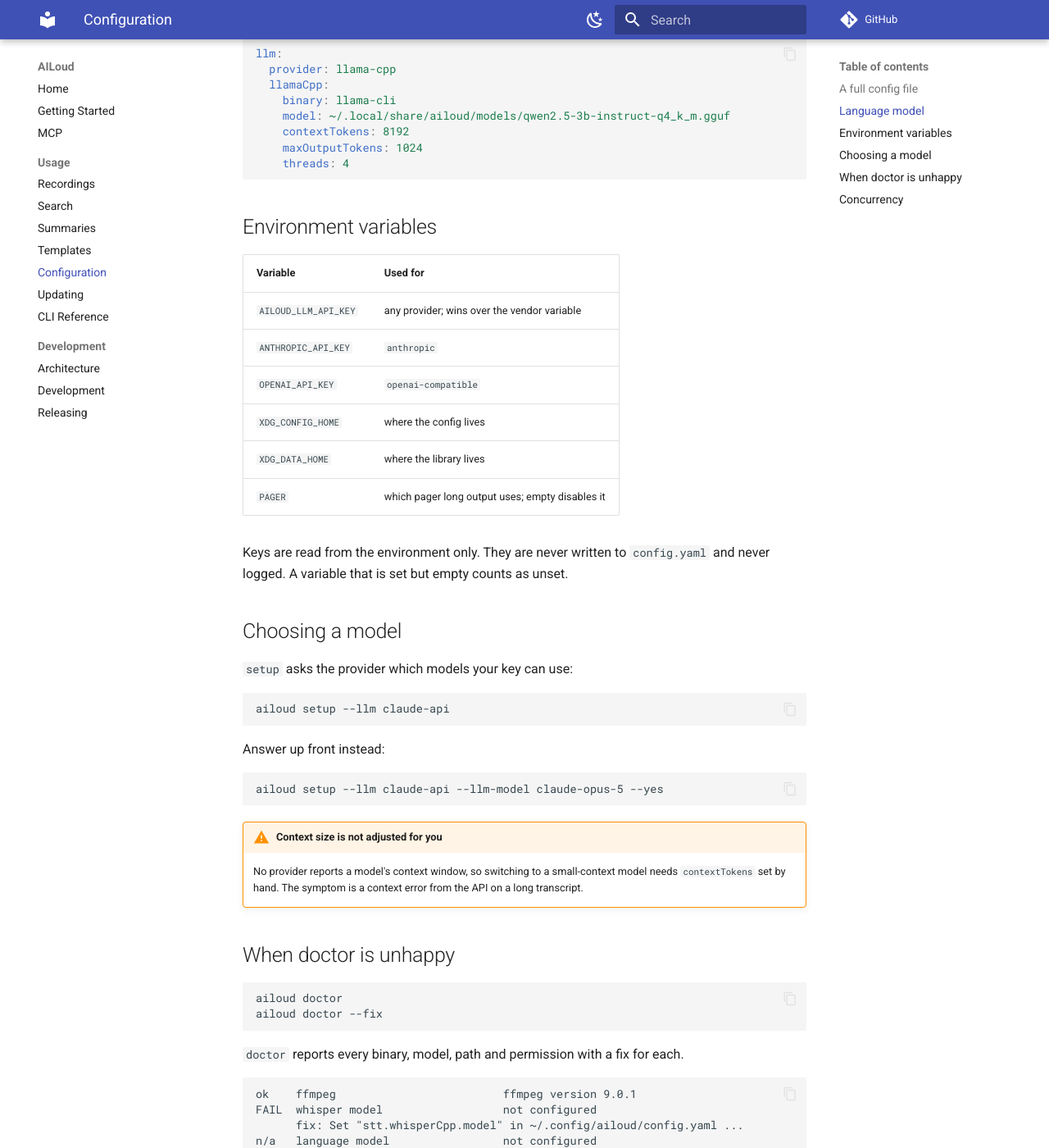
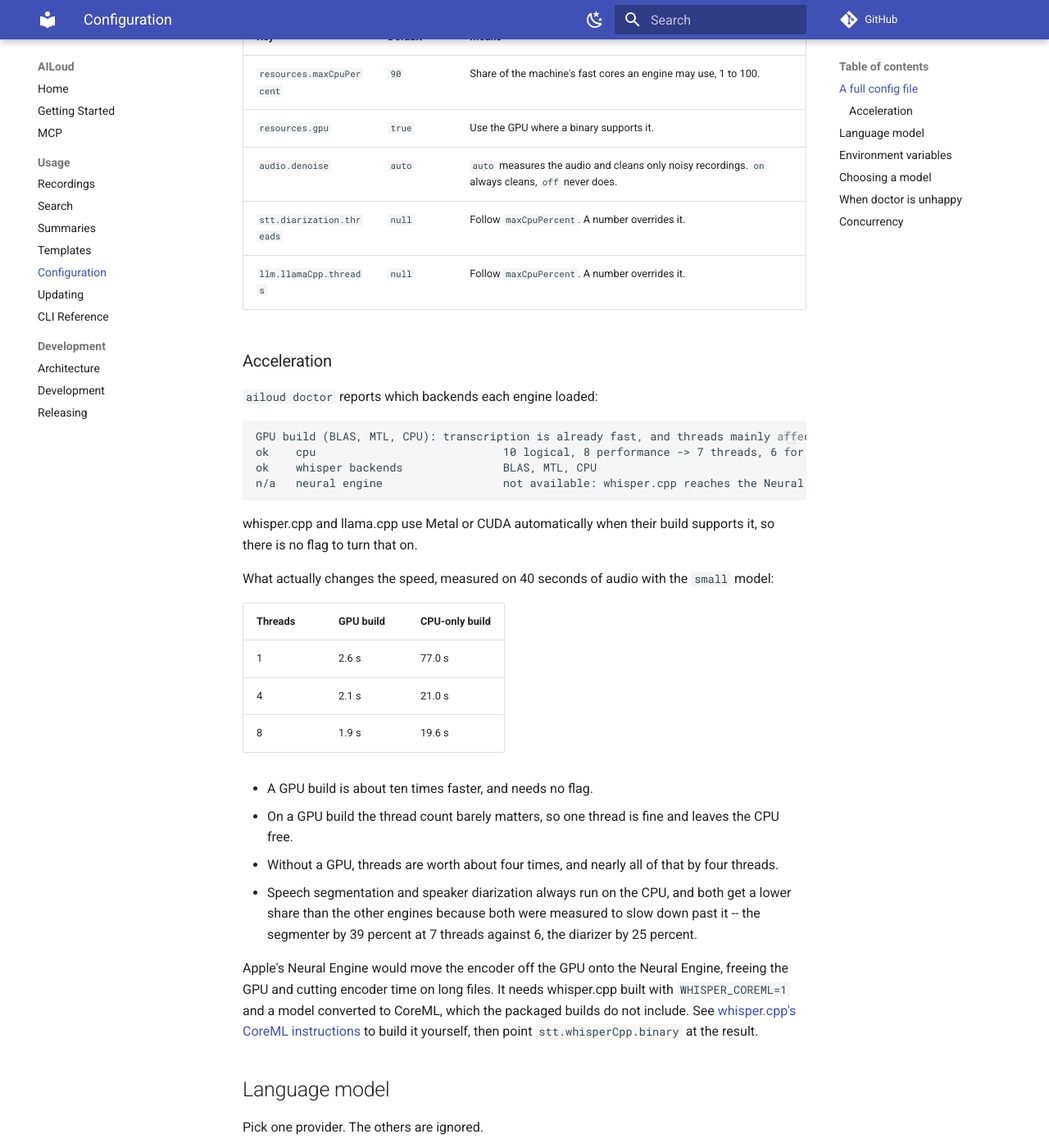
Before and after one commit to lorem-dev/ailoud, an MkDocs documentation site: the page built from docs/usage/configuration.md, in a window 1280 px wide and 1400 px high, scrolled down 1085 px. Shown: the whole window at 82% size. Built offline with MkDocs 1.6.1 and Material for MkDocs 9.7.7, drawn with Linux system fonts in a browser that asks for light colours; comment, search, counter and statistics services are not loaded; the version menu is left out; some of the changed text lies outside the part shown.

````diff
--- a/docs/usage/configuration.md
+++ b/docs/usage/configuration.md
@@ -12,6 +12,13 @@
 ## A full config file
 
 ```yaml
+resources:
+  maxCpuPercent: 90
+  gpu: true
+
+audio:
+  denoise: auto
+
 stt:
   provider: whisper-cpp
   whisperCpp:
@@ -33,6 +40,54 @@ llm:
     model: sonnet
     contextTokens: 200000
 ```
+
+| Key                       | Default | Means                                                                                             |
+| ------------------------- | ------- | ------------------------------------------------------------------------------------------------- |
+| `resources.maxCpuPercent` | `90`    | Share of the machine's fast cores an engine may use, 1 to 100.                                    |
+| `resources.gpu`           | `true`  | Use the GPU where a binary supports it.                                                           |
+| `audio.denoise`           | `auto`  | `auto` measures the audio and cleans only noisy recordings. `on` always cleans, `off` never does. |
+| `stt.diarization.threads` | `null`  | Follow `maxCpuPercent`. A number overrides it.                                                    |
+| `llm.llamaCpp.threads`    | `null`  | Follow `maxCpuPercent`. A number overrides it.                                                    |
+
+### Acceleration
+
+`ailoud doctor` reports which backends each engine loaded:
+
+```
+GPU build (BLAS, MTL, CPU): transcription is already fast, and threads mainly affect speaker diarization. Raise resources.maxCpuPercent only if diarization is slow.
+ok    cpu                            10 logical, 8 performance -> 7 threads, 6 for segmentation and diarization, at 90%
+ok    whisper backends               BLAS, MTL, CPU
+n/a   neural engine                  not available: whisper.cpp reaches the Neural Engine only when built with CoreML support and given a converted model, which the packaged build is not
+```
+
+whisper.cpp and llama.cpp use Metal or CUDA automatically when their build
+supports it, so there is no flag to turn that on.
+
+What actually changes the speed, measured on 40 seconds of audio with the
+`small` model:
+
+| Threads | GPU build | CPU-only build |
+| ------- | --------- | -------------- |
+| 1       | 2.6 s     | 77.0 s         |
+| 4       | 2.1 s     | 21.0 s         |
+| 8       | 1.9 s     | 19.6 s         |
+
+- A GPU build is about ten times faster, and needs no flag.
+- On a GPU build the thread count barely matters, so one thread is fine and
+  leaves the CPU free.
+- Without a GPU, threads are worth about four times, and nearly all of that
+  by four threads.
+- Speech segmentation and speaker diarization always run on the CPU, and both
+  get a lower share than the other engines because both were measured to slow
+  down past it -- the segmenter by 39 percent at 7 threads against 6, the
+  diarizer by 25 percent.
+
+Apple's Neural Engine would move the encoder off the GPU onto the Neural
+Engine, freeing the GPU and cutting encoder time on long files. It needs
+whisper.cpp built with `WHISPER_COREML=1` and a model converted to CoreML,
+which the packaged builds do not include. See
+[whisper.cpp's CoreML instructions](https://github.com/ggml-org/whisper.cpp#core-ml-support)
+to build it yourself, then point `stt.whisperCpp.binary` at the result.
 
 ## Language model
 
````
Also changed, not shown: CHANGES.md (+5 -0 lines), docs/development/architecture.md (+7 -0 lines), docs/usage/cli.md (+24 -19 lines), docs/usage/recordings.md (+25 -22 lines).
